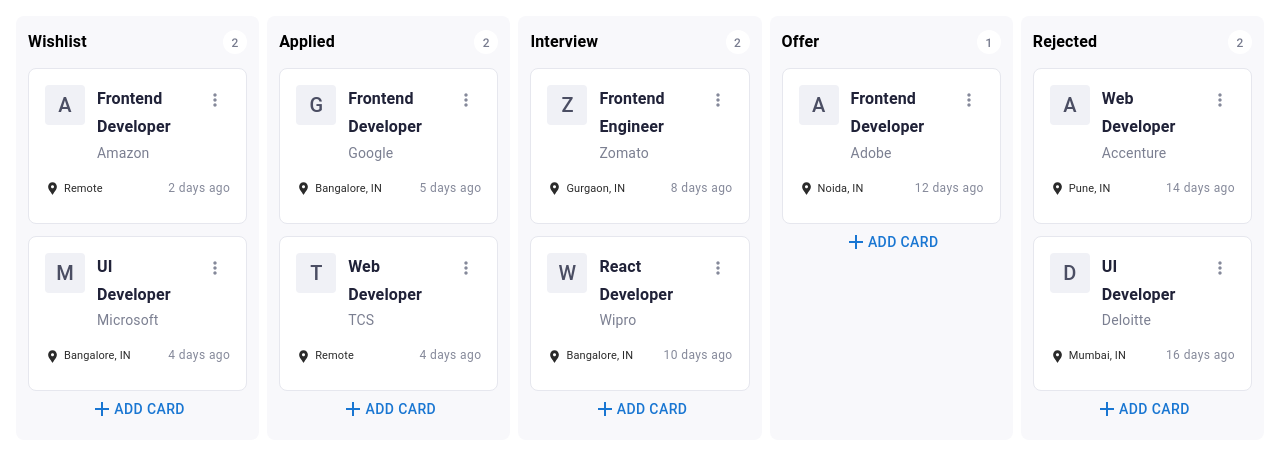
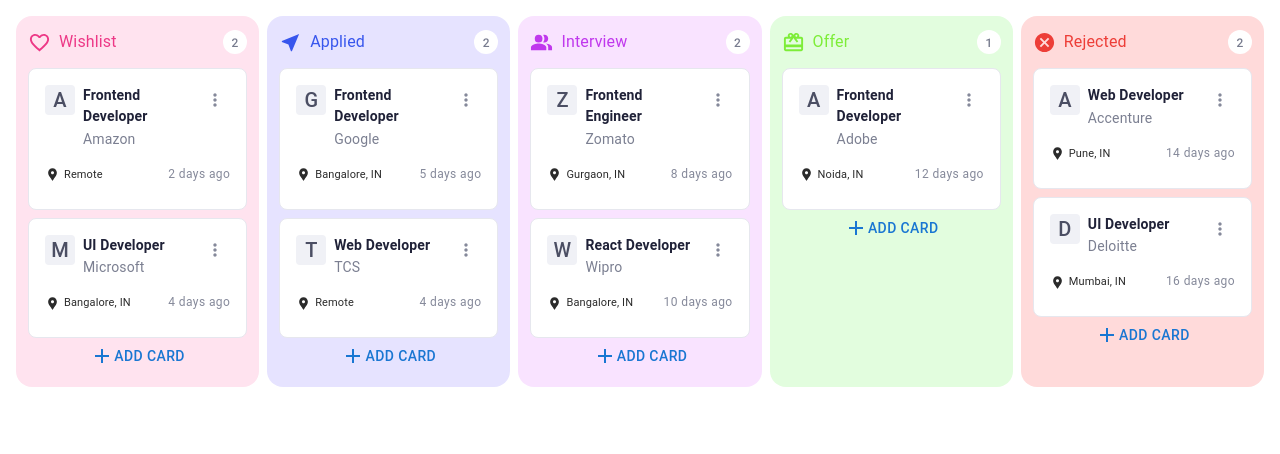
Before and after one commit to ashleshameshram/ApplicationTrackerApp, a React (Vite) app: page / in a window 1280 px wide. Shown: the top 454 px of the page. Built offline with nearby package versions, Linux system fonts and the light colour scheme; a web font is replaced by a local one.

Commit message:
style: add column icons and color theming to BoardColumn

```diff
--- a/src/App.jsx
+++ b/src/App.jsx
@@ -1,10 +1,10 @@
 import { useState } from 'react'
-import HomePage from './component/Home/HomePage'
+import ParentHomePage from './component/Home/ParentHomePage'
 
 function App() {
   return (
     <>
-      <HomePage />
+      <ParentHomePage />
     </>
   )
 }
--- a/src/component/Home/ApplicationCard.jsx
+++ b/src/component/Home/ApplicationCard.jsx
@@ -16,13 +16,13 @@
         <Card variant="outlined" sx={{borderRadius: 2,borderColor: '#e6e7ee',boxShadow: 'none'}}>
             <CardContent sx={{p: 2}}>
 
-                <Box sx={{ display: 'flex', gap: 1.5, alignItems: 'flex-start' }}>
-                    <Avatar variant = "rounded" sx={{width: 40,height: 40,fontSize: 20,bgcolor: '#f0f1f6',color: '#4b4e63'}}>
+                <Box sx={{ display: 'flex', gap: 1, alignItems: 'flex-start' }}>
+                    <Avatar variant = "rounded" sx={{width: 30,height: 30,fontSize: 20,bgcolor: '#f0f1f6',color: '#4b4e63'}}>
                         {company.charAt(0)}
                     </Avatar>
 
                     <Box sx={{flex: 1}}>
-                        <Typography variant="subtitle1" sx={{fontWeight: 600,color: '#202238'}}>
+                        <Typography sx={{fontSize: '14px',fontWeight: 600,color: '#202238'}}>
                             {role}
                         </Typography>
 
--- a/src/component/Home/BoardColumn.jsx
+++ b/src/component/Home/BoardColumn.jsx
@@ -6,26 +6,35 @@
 
 import ApplicationCard from './ApplicationCard'
 
-export default function BoardColumn({ title, status, applications }) {
+export default function BoardColumn({ color,bgColor, title, icon,status, applications }) {
+    const Icon = icon;
+    const Color = color;
+    const BgColor = bgColor;
+
     const filterApplications = applications.filter((application) =>
         application.status === status
     );
     const filterApplicationsLength = filterApplications.length;
 
     return(
-        <Box sx={{ backgroundColor: '#f8f8fb',borderRadius: 2,padding: 2,
+        <Box sx={{ backgroundColor: BgColor ,borderRadius: 4,padding: 2,
         padding:1.5,flex:1,minWidth: 0}}>
             <Box sx={{display:'flex', justifyContent:'space-between',alignItems:'center',mb:1.5}}>
-                <Typography variant='subtitle1' sx={{fontWeight: 600}}>
-                    {title}
-                </Typography>
+
+                <Box sx={{display:'flex',gap:1,alignItems:'center',color: Color}}>
+                    <Icon sx={{fontSize:23}}></Icon>
+                    <Typography variant='subtitle1' sx={{fontWeight: 400}}>
+                        {title}
+                    </Typography>
+                </Box>
+
                 <Box sx={{minWidth: 24,height: 24,borderRadius: '50%',backgroundColor: '#ffffff',
                 display: 'flex',alignItems: 'center',justifyContent: 'center',fontSize: 12,color: '#777b8e'}}>
                     {filterApplicationsLength}
                 </Box>
             </Box>
 
-            <Box sx={{display:"flex", flexDirection:"column",gap:1.5}}>
+            <Box sx={{display:"flex", flexDirection:"column",gap:1}}>
                 {filterApplications.map((application) => (
                     <ApplicationCard
                         key={application.id}
--- a/src/component/Home/HomePage.jsx
+++ b/src/component/Home/HomePage.jsx
@@ -3,27 +3,48 @@
 import Box from '@mui/material/Box';
 import { dummyApplication } from '../../data/dummyApplication.js'
 
+import FavoriteBorderIcon from '@mui/icons-material/FavoriteBorder';
+import NearMeIcon from '@mui/icons-material/NearMe';
+import PeopleAltIcon from '@mui/icons-material/PeopleAlt';
+import CardGiftcardIcon from '@mui/icons-material/CardGiftcard';
+import CancelIcon from '@mui/icons-material/Cancel';
+
 export default function HomePage() {
     const columns = [
         {
             title: 'Wishlist',
-            status: 'wishlist'
+            status: 'wishlist',
+            icon : FavoriteBorderIcon,
+            color: '#ed3886',
+            bgColor: '#ffe3ef'
         },
         {
             title: 'Applied',
-            status: 'applied'
+            status: 'applied',
+            icon: NearMeIcon,
+            color: '#3856ed',
+            bgColor: '#e6e3ff'
         },
         {
             title: 'Interview',
-            status: 'interview'
+            status: 'interview',
+            icon: PeopleAltIcon,
+            color: '#c038ed',
+            bgColor: '#f9e3ff'
         },
         {
             title: 'Offer',
-            status: 'offer'
+            status: 'offer',
+            icon: CardGiftcardIcon,
+            color: '#7ded38',
+            bgColor: '#e2fdde'
         },
         {
             title: 'Rejected',
-            status: 'rejected'
+            status: 'rejected',
+            icon: CancelIcon,
+            color: '#ed3e38',
+            bgColor: '#ffdada'
         },
     ];
 
@@ -32,6 +53,9 @@
             {columns.map((column) => (
                 <BoardColumn
                     key={column.status}
+                    icon={column.icon}
+                    color={column.color}
+                    bgColor={column.bgColor}
                     title={column.title}
                     status={column.status}
                     applications={dummyApplication}
--- /dev/null
+++ b/src/component/Home/ParentHomePage.jsx
@@ -0,0 +1,9 @@
+import HomePage from "./HomePage";
+
+export default function ParentHomePage() {
+    return(
+        <>
+            <HomePage />
+        </>
+    )
+}
```
